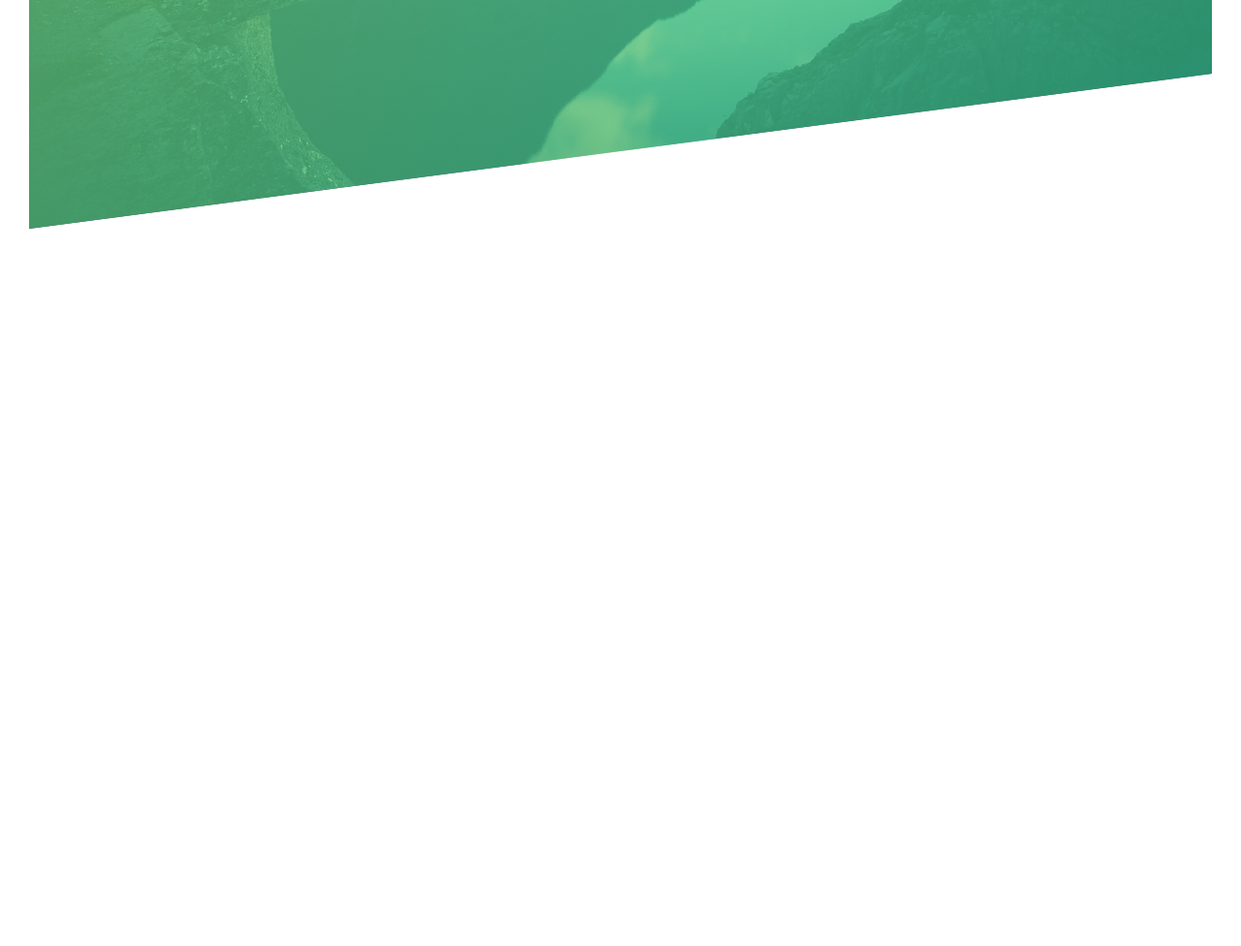
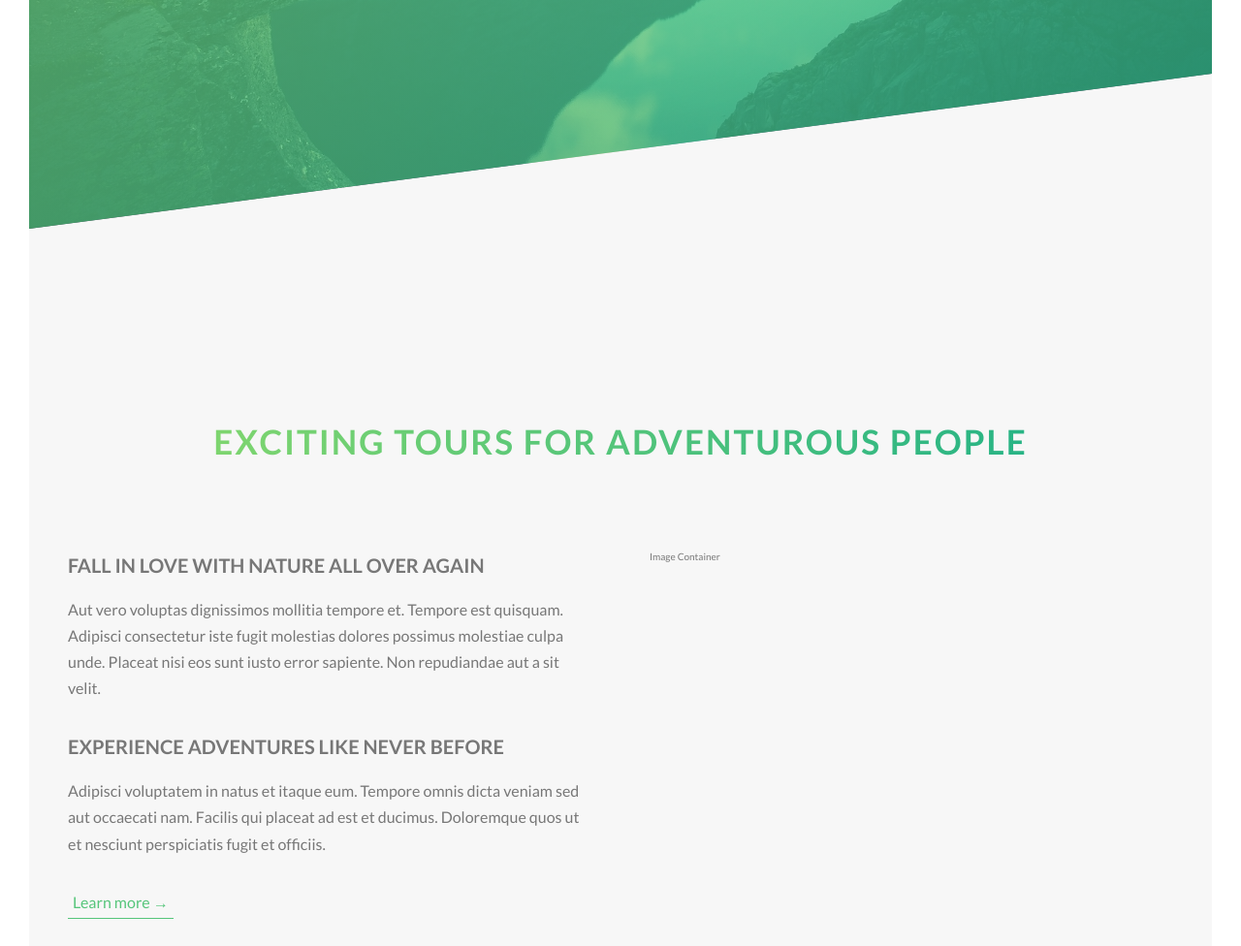
Before and after one commit to MitHipster/udemy-natours-site, a website: page index.html in a window 1280 px wide. Shown: the part 554-1530 px from the top of the page at 97% size. Before the commit the page ends 820 px from the top, so only its background shows below. Drawn offline with Linux system fonts and the light colour scheme.

Commit message:
Adds about section with text content

```diff
--- a/index.html
+++ b/index.html
@@ -30,6 +30,31 @@
         </div>
     </header>
 
+    <main>
+        <section class="section-about">
+            <div class="center-text margin-bottom-lg">
+                <h2 class="heading-secondary">Exciting tours for adventurous people</h2>
+            </div>
+
+            <div class="row">
+                <div class="col-1-of-2">
+                    <h3 class="heading-tertiary margin-bottom-sm">Fall in love with nature all over again</h3>
+                    <p class="paragraph">Aut vero voluptas dignissimos mollitia tempore et. Tempore est quisquam.
+                        Adipisci consectetur iste fugit molestias dolores possimus molestiae culpa unde. Placeat nisi
+                        eos sunt iusto error sapiente. Non repudiandae aut a sit velit.</p>
+
+                    <h3 class="heading-tertiary margin-bottom-sm">Experience adventures like never before</h3>
+                    <p class="paragraph">Adipisci voluptatem in natus et itaque eum. Tempore omnis dicta veniam sed aut
+                        occaecati nam. Facilis qui placeat ad est et ducimus. Doloremque quos ut et nesciunt
+                        perspiciatis fugit et officiis.</p>
+
+                    <a href="#noop" class="btn-text">Learn more &rarr;</a>
+                </div>
+                <div class="col-1-of-2">Image Container</div>
+            </div>
+        </section>
+    </main>
+
 </body>
 
 </html>
--- a/sass/abstracts/_variables.scss
+++ b/sass/abstracts/_variables.scss
@@ -8,13 +8,16 @@
 
 // Sass variables
 // Fonts
-$base-font-size: 62.5%;
+$font-size-base: 62.5%;
+$font-size-default: 1.6rem;
 
 // Colors
 $color-font-dark: #777;
 $color-font-light: #fff;
 $color-background: #fff;
 $color-shadow: #000;
+
+$color-gray-100: #f7f7f7;
 
 // Grid
 $grid-width: 114rem;
--- a/sass/base/_base.scss
+++ b/sass/base/_base.scss
@@ -9,7 +9,7 @@
 
 html {
 	// Defines what 1rem equals
-	font-size: $base-font-size;
+	font-size: $font-size-base;
 }
 
 body {
--- a/sass/base/_typography.scss
+++ b/sass/base/_typography.scss
@@ -28,3 +28,41 @@ body {
 		animation: move-in-right 1s ease-out;
 	}
 }
+
+.heading-secondary {
+	display: inline-block;
+	background-image: linear-gradient(
+		to right,
+		rgba(var(--color-primary-light), 1),
+		rgba(var(--color-primary-dark), 1)
+	);
+	font-size: 3.5rem;
+	font-weight: 700;
+	text-transform: uppercase;
+
+	// Creates gradient effect inside of text
+	-webkit-background-clip: text;
+	color: transparent;
+
+	letter-spacing: 2px;
+	transition: all 200ms;
+
+	&:hover {
+		transform: skewY(2deg) skewX(15deg) scale(1.1);
+		text-shadow: 0.5rem 1rem 1rem rgba($color-shadow, 0.25);
+	}
+}
+
+.heading-tertiary {
+	font-size: 2rem;
+	font-weight: 700;
+	text-transform: uppercase;
+}
+
+.paragraph {
+	font-size: $font-size-default;
+
+	&:not(:last-child) {
+		margin-bottom: 3rem;
+	}
+}
--- a/sass/base/_utilities.scss
+++ b/sass/base/_utilities.scss
@@ -0,0 +1,11 @@
+.center-text {
+	text-align: center;
+}
+
+.margin-bottom-sm {
+	margin-bottom: 1.5rem;
+}
+
+.margin-bottom-lg {
+	margin-bottom: 8rem;
+}
--- a/sass/components/_button.scss
+++ b/sass/components/_button.scss
@@ -1,7 +1,7 @@
 .btn {
 	display: inline-block;
 	position: relative;
-	font-size: 1.6rem;
+	font-size: $font-size-default;
 	text-transform: uppercase;
 	text-decoration: none;
 	padding: 1.5rem 4rem;
@@ -56,3 +56,25 @@
 		animation-fill-mode: backwards;
 	}
 }
+
+.btn-text {
+	font-size: $font-size-default;
+	color: rgba(var(--color-primary-medium), 1);
+	display: inline-block;
+	text-decoration: none;
+	padding: 3px 0.5rem;
+	border-bottom: 1px solid rgba(var(--color-primary-medium), 1);
+	transition: all 150ms ease-out;
+
+	&:hover {
+		color: $color-font-light;
+		background-color: rgba(var(--color-primary-medium), 1);
+		transform: translateY(-2px);
+		box-shadow: 0 1rem 2rem rgba($color-shadow, 0.25);
+	}
+
+	&:active {
+		transform: translateY(-1px);
+		box-shadow: 0 0.5rem 1rem rgba($color-shadow, 0.25);
+	}
+}
--- a/sass/layout/_grid.scss
+++ b/sass/layout/_grid.scss
@@ -10,7 +10,6 @@
 
 	[class^='col-'] {
 		float: left;
-		background-color: orangered;
 
 		&:not(:last-child) {
 			margin-right: $grid-gutter-horizontal;
--- a/sass/pages/_home.scss
+++ b/sass/pages/_home.scss
@@ -0,0 +1,8 @@
+.section-about {
+	background-color: $color-gray-100;
+
+	/* Clip path minus header height - prevents white background
+	color gap */
+	margin-top: calc(75vh - 95vh);
+	padding: 35rem 0;
+}
```
Also changed, not shown: css/style.css.
